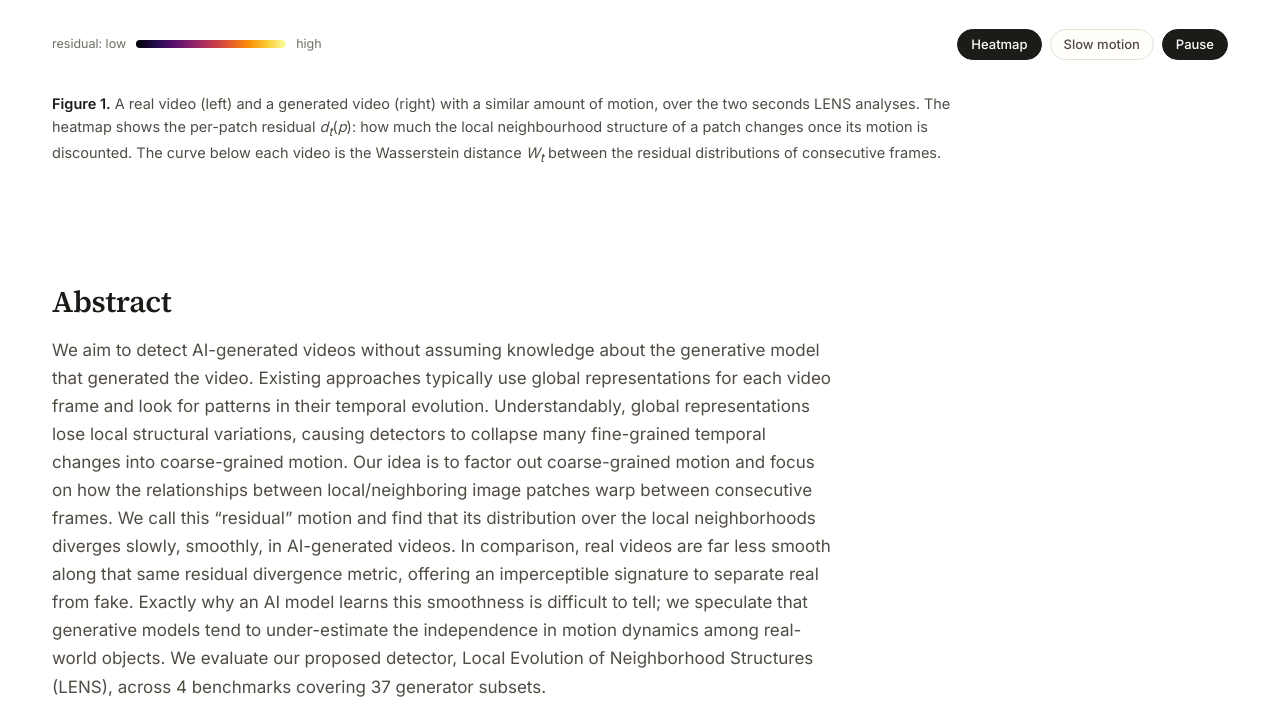
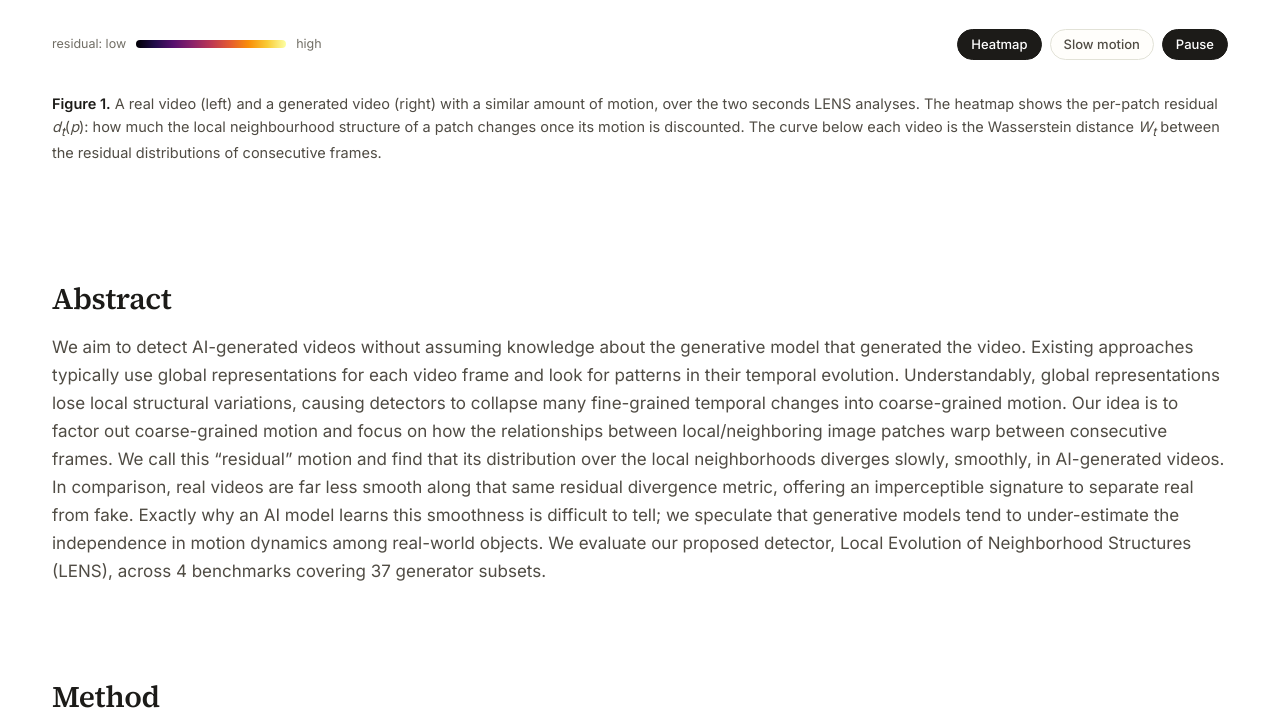
Before and after one commit to asdad123143214/lens, a plain HTML site: page index.html in a window 1280 px wide. Shown: the part 781-1509 px from the top of the page. Drawn offline with Linux system fonts and the light colour scheme.

Commit message:
Align page text and figure captions

```diff
--- a/index.html
+++ b/index.html
@@ -11,7 +11,7 @@
   <link rel="preconnect" href="https://fonts.googleapis.com">
   <link rel="preconnect" href="https://fonts.gstatic.com" crossorigin>
   <link rel="stylesheet" href="https://fonts.googleapis.com/css2?family=Inter:wght@400;500;600&amp;family=Source+Serif+4:wght@600&amp;display=swap">
-  <link rel="stylesheet" href="static/css/site.css?v=f4ac6e9cb475">
+  <link rel="stylesheet" href="static/css/site.css?v=52e01acaeba2">
 </head>
 <body>
   <a class="skip" href="#explore">Skip to the visualization</a>
--- a/static/css/site.css
+++ b/static/css/site.css
@@ -83,7 +83,6 @@ em { font-style: italic; }
 
 /* one column edge for everything: text and figures start at the same left edge */
 .wrap { width: 100%; max-width: 1240px; margin: 0 auto; padding: 0 var(--gutter); }
-.wrap.prose > * { max-width: 780px; }
 
 /* ── type ── */
 h1, h2, h3 { font-weight: 400; margin: 0; }
@@ -118,7 +117,7 @@ a.hero-pill:hover { border-color: var(--ink-2); color: var(--ink); }
 .duo { margin: 0; }
 .hero-controls { grid-column: 1 / -1; display: flex; flex-wrap: wrap; gap: 14px 24px; align-items: center; justify-content: space-between; }
 .hero-buttons { display: flex; gap: 8px; flex-wrap: wrap; }
-.caption, .paper-fig figcaption { grid-column: 1 / -1; font-size: 14.5px; line-height: 1.6; color: var(--ink-2); max-width: 62em; margin: 0; }
+.caption, .paper-fig figcaption { grid-column: 1 / -1; font-size: 14.5px; line-height: 1.6; color: var(--ink-2); margin: 0; }
 .fig-no { font-weight: 600; color: var(--ink); }
 .scrolly-cap { margin-top: 16px; }
 @media (max-width: 720px) { .hero-stage { grid-template-columns: 1fr; } }
```
